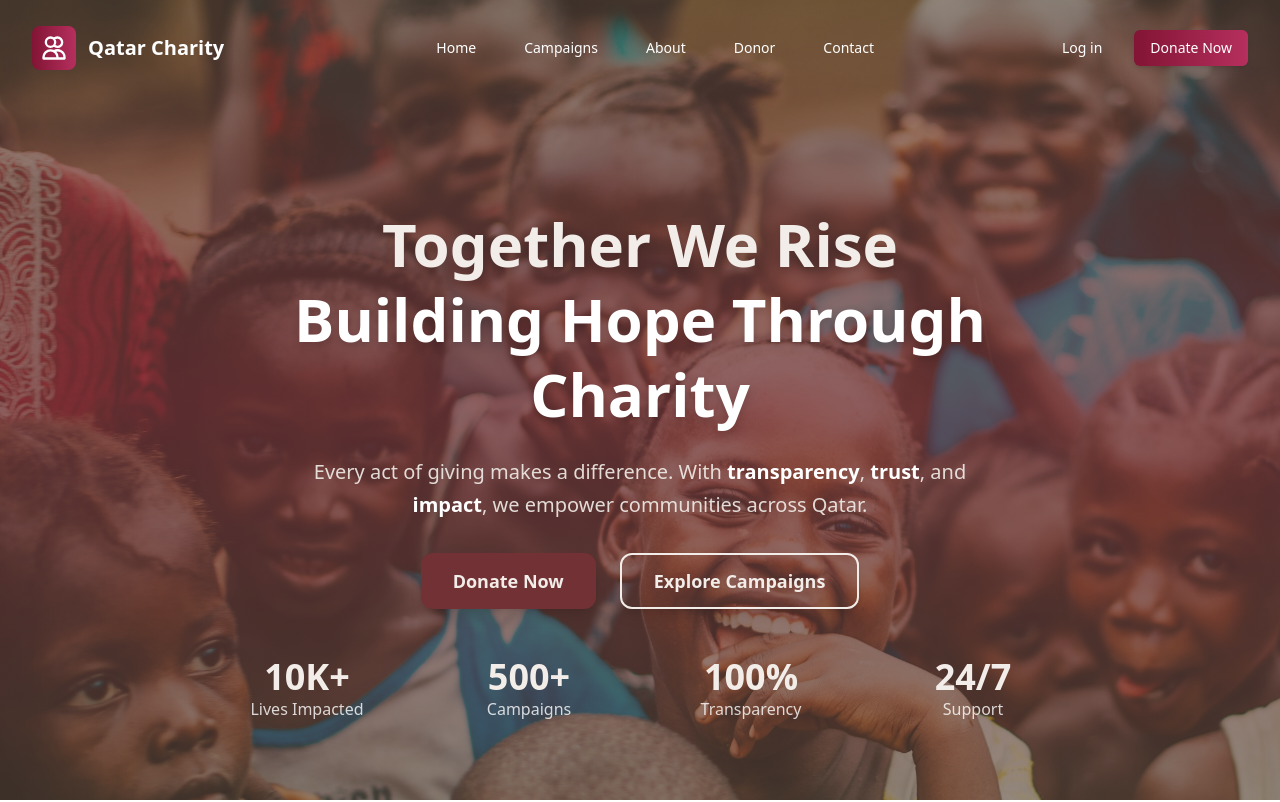
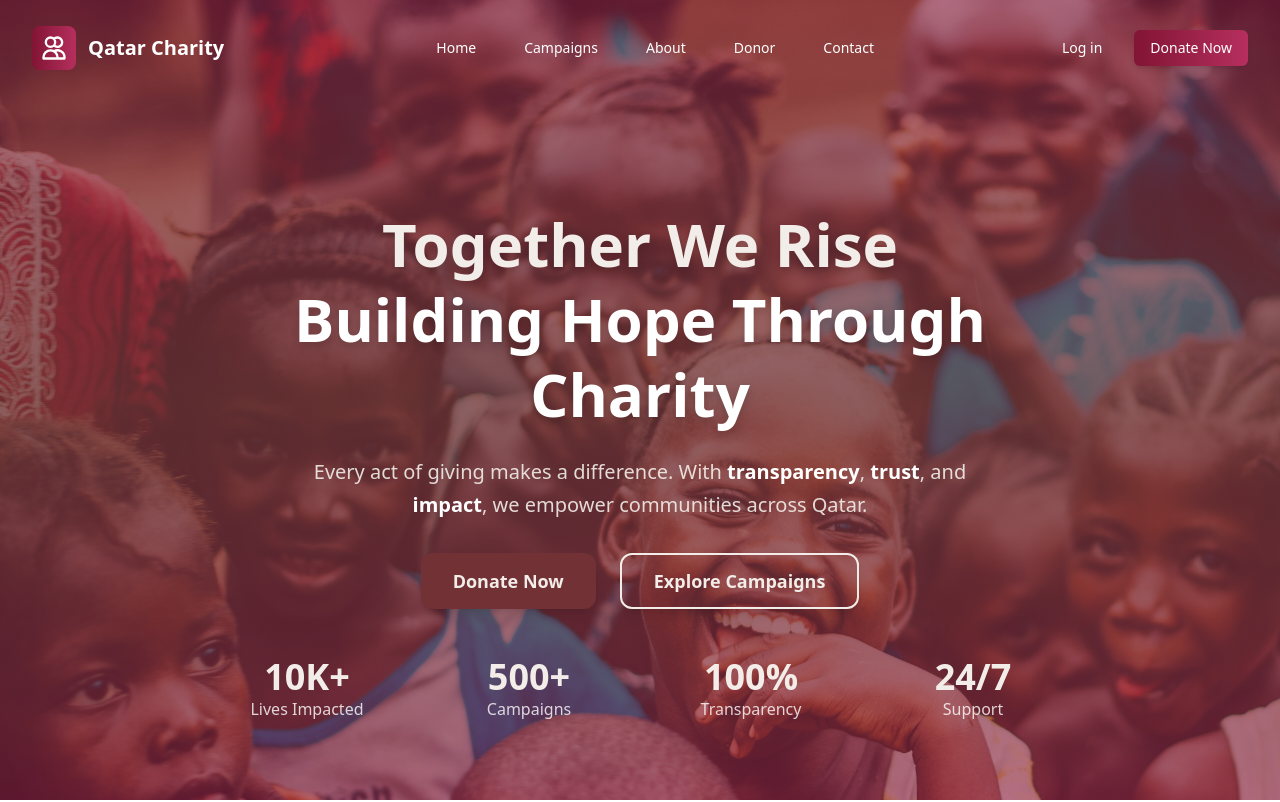
Before and after one commit to shakeel7521951/Charity, a Next.js app: page /about in a window 1280 px wide. Shown: the top 802 px of the page. Built offline with nearby package versions, Linux system fonts and the light colour scheme.

Commit message:
about hero

```diff
--- a/app/_components/about/CallToAction.jsx
+++ b/app/_components/about/CallToAction.jsx
@@ -5,12 +5,12 @@ import { motion } from "framer-motion";
 export default function CallToAction() {
   return (
     <section style={{
-    backgroundImage: "url('about/CallToAction.png')",
+    backgroundImage: "linear-gradient(to right, rgba(138, 21, 56, 0.3), rgba(166, 45, 76, 0.6), rgba(138, 21, 56, 0.3)), url('about/CallToAction.jpg')",
     backgroundSize: "cover",
     backgroundPosition: "center",
     backgroundBlendMode: "overlay"
   }}
-   className="relative py-20 px-6 text-center bg-gradient-to-r from-[#8A1538] via-[#a62d4c] to-[#8A1538] text-white overflow-hidden">
+   className="py-20 px-6 text-center bg-[#8A153] text-white overflow-hidden">
       {/* Background decorative shapes */}
       <motion.div
         initial={{ opacity: 0, scale: 0.8 }}
--- a/app/_components/about/Hero.jsx
+++ b/app/_components/about/Hero.jsx
@@ -27,7 +27,7 @@ export default function Hero() {
       }}
     >
       {/* Dark overlay with brand gradient */}
-      <div className="absolute inset-0 bg-gradient-to-b from-[#543D2E]/60 via-[#723134]/75 to-[#543D2E]/60"></div>
+      <div className="absolute inset-0 bg-gradient-to-b from-[#8A1538]/60 via-[#723134]/75 to-[#8A1538]/60"></div>
 
       {/* Content */}
       <div className="relative z-10 max-w-4xl text-white px-4">
```
Also changed, not shown: public/about/CallToAction.png (deleted), 1 other file (tests, documents, lock files or other folders).
